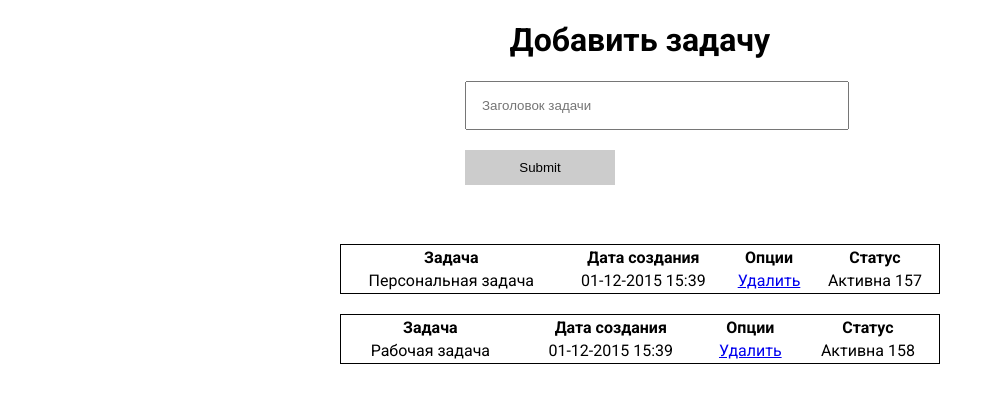
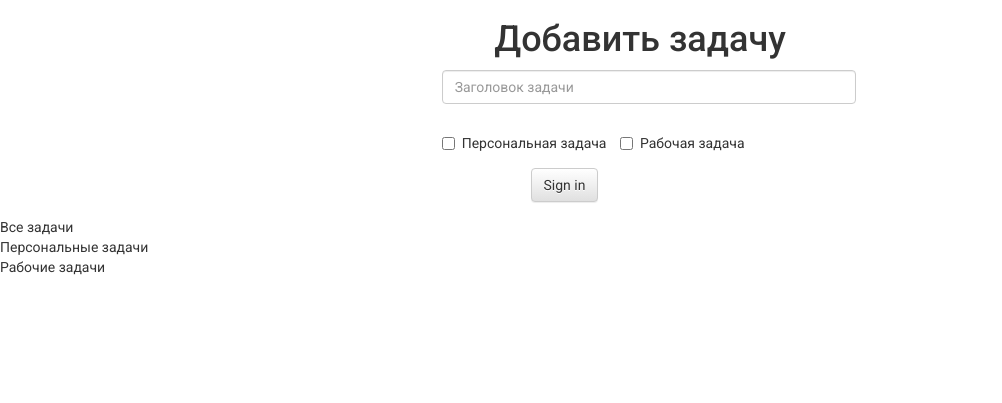
Before and after one commit to pehas/Todo-list, a Django app: template templates/main.html in a window 1280 px wide. Shown: the top 403 px of the page, without its empty margins (0-1002 px from the left). Run offline with Django 3.2, Linux system fonts and the light colour scheme; data comes from the database, SQL or seed files in the repository; both versions use the stored data as it was after the commit; tables that the repository leaves empty hold one stand-in row (values such as "Sample post"); the template is opened without the code that fills it: values that come from a table or form of the project are taken from there, most other values are stand-ins (such as "Sample title", 1, 10 or a date in 2020); some libraries are stand-ins or nearby versions.

Commit message:
filter todo

```diff
--- a/apps/todo/forms.py
+++ b/apps/todo/forms.py
@@ -6,4 +6,4 @@ from .models import Todo
 class TodoForm(forms.ModelForm):
 	class Meta:
 		model = Todo
-		fields = ['title']
+		exclude = ['created', 'text']
--- a/apps/todo/models.py
+++ b/apps/todo/models.py
@@ -6,10 +6,13 @@ class Todo(models.Model):
 	title = models.CharField(verbose_name=u'Заголовок', max_length=256)
 	text = models.TextField(verbose_name=u'Текст')
 	created = models.DateTimeField(verbose_name=u'Дата создания', auto_now_add=True)
+	personal = models.BooleanField(verbose_name=u'Персональная задача', default=False)
+	work = models.BooleanField(verbose_name=u'Рабочая задача', default=False)
 
 	def __unicode__(self):
 		return self.title
 
 	class Meta:
+		ordering = ['created']
 		verbose_name = u'Задача'
 		verbose_name_plural = u'Задачи'
--- a/apps/urls.py
+++ b/apps/urls.py
@@ -7,11 +7,11 @@ from django.conf.urls.static import static
 urlpatterns = patterns('',
     # Home
     url(r'^$', 'apps.views.home', name='home'),
+    url(r'^results/$', 'apps.views.todos', name='todos'),
     url(r'^(?P<id>\d+)/$', 'apps.views.del_todo', name='del_todo'),
 
 	# Admin
 	url(r'^admin/', include(admin.site.urls)),
-
 )
 
 
--- a/templates/head.html
+++ b/templates/head.html
@@ -1,5 +1,8 @@
 <meta charset="UTF-8">
 <title>{{ title }}</title>
+<link rel="stylesheet" href="https://maxcdn.bootstrapcdn.com/bootstrap/3.3.5/css/bootstrap.min.css">
+<link rel="stylesheet" href="https://maxcdn.bootstrapcdn.com/bootstrap/3.3.5/css/bootstrap-theme.min.css">
 <link rel="stylesheet" href="/templates/styles/style.css">
 <link href='https://fonts.googleapis.com/css?family=Roboto:400,700,500,300&subset=latin,cyrillic' rel='stylesheet' type='text/css'>
 <script src="https://ajax.googleapis.com/ajax/libs/jquery/2.1.3/jquery.min.js"></script>
+<script src="https://maxcdn.bootstrapcdn.com/bootstrap/3.3.5/js/bootstrap.min.js"></script>
--- a/templates/main.html
+++ b/templates/main.html
@@ -1,47 +1,75 @@
 {% extends 'base.html' %}
 {% block content %}
-    <h1 style="text-align: center">Добавить задачу</h1>
-    <form action="" method="post" class="todo_form">
+    <h1 class="text-center">Добавить задачу</h1>
+    <form method="post" class="form-horizontal col-md-5 col-md-offset-4">
         {% csrf_token %}
-        {{ form.errors }}
-        <input type="text" name="{{ form.title.name }}" id="id_title"
-               class="{% if form.title.errors %}title_errors{% endif %}" placeholder="Заголовок задачи"/>
-        <input type="submit" id="button">
+        <div class="form-group  {% if form.title.errors %}has-error{% endif %}">
+            <div class="col-sm-10">
+                {% if form.title.errors %}
+                    <p>Обязательное поле</p>
+                {% endif %}
+                <input type="text" name="{{ form.title.name }}"
+                       id="id_title {% if form.title.errors %}inputError2{% endif %}"
+                       class="form-control col-md-12" placeholder="Заголовок задачи"/>
+            </div>
+        </div>
+        <div class="form-group">
+            <div class="col-md-12">
+                <div class="checkbox">
+                    <label class="checkbox-inline">
+                        <input type="checkbox" id="id_personal" name="{{ form.personal.name }}"> Персональная
+                        задача
+                    </label>
+                    <label class="checkbox-inline">
+                        <input type="checkbox" id="id_work" name="{{ form.work.name }}"> Рабочая задача
+                    </label>
+                </div>
+            </div>
+        </div>
+        <div class="form-group">
+            <div class="col-sm-offset-2 col-sm-10">
+                <button type="submit" class="btn btn-default">Sign in</button>
+            </div>
+        </div>
     </form>
-    <br/>
-    {% for todo in todos %}
-        <table class="list">
-            <tr>
-                <th>Задача</th>
-                <th>Дата создания</th>
-                <th>Опции</th>
-                <th>Статус</th>
-            </tr>
-            <tr>
-                <td>{{ todo.title }}</td>
-                <td>{{ todo.created|date:'d-m-Y H:i' }}</td>
-                <td><a href="{% url 'del_todo' todo.id %}" data-id="{{ todo.id }}" data-token="{{ csrf_token }}" class="del_todo">Удалить</a></td>
-                <td class="status_todo">Активна {{ todo.id }}</td>
-            </tr>
-        </table>
-    {% endfor %}
 
+    <ul class="nav nav-pills col-md-12">
+        <form action="{% url 'todos' %}" method="get" class="search-form">
+            <li class="all_search">Все задачи</li>
+            <li class="personal_search">Персональные задачи</li>
+            <li class="work_search">Рабочие задачи</li>
+            <input type="hidden" name="personal" value="True" class="personal">
+            <input type="hidden" name="work" value="True" class="work">
+        </form>
+    </ul>
+    <div class="result_todo col-md-12"></div>
     <script>
-        $('.del_todo').on('click', function(e){
+        $('.personal_search').on('click', function (e) {
             e.preventDefault();
-            del = $(this);
-            $.ajax({
-               type: "POST",
-               url: del.attr('href'),
-               data: {
-                   'csrfmiddlewaretoken': del.attr('data-token'),
-                   'data_id': del.attr('data-id')
-                },
-               success: function(response) {
-                $(this).text(response)
-                del.parent().parent().parent().parent().remove()
-            }
+            $('.personal').prop('checked', true);
+            $('.work').prop('checked', false);
+            $.get('/results/' + '?personal=True', function (response) {
+                $('.result_todo').html(response);
             });
         });
+
+        $('.work_search').on('click', function (e) {
+            e.preventDefault();
+            $('.work').prop('checked', true);
+            $('.personal').prop('checked', false);
+            $.get('/results/' + '?work=True', function (response) {
+                $('.result_todo').html(response);
+            });
+        });
+
+        $('.all_search').on('click', function (e) {
+            e.preventDefault();
+            $('.work').prop('checked', false);
+            $('.personal').prop('checked', false);
+            $.get('/results/', function (response) {
+                $('.result_todo').html(response);
+            });
+        });
+
     </script>
 {% endblock %}
```
Also changed, not shown: apps/views.py (+12 -0 lines), templates/results.html (added, +50 -0 lines), apps/todo/migrations/0002_auto_20151201_1337.py (added), db.sqlite3, templates/styles/style.css (line endings or trailing spaces).
